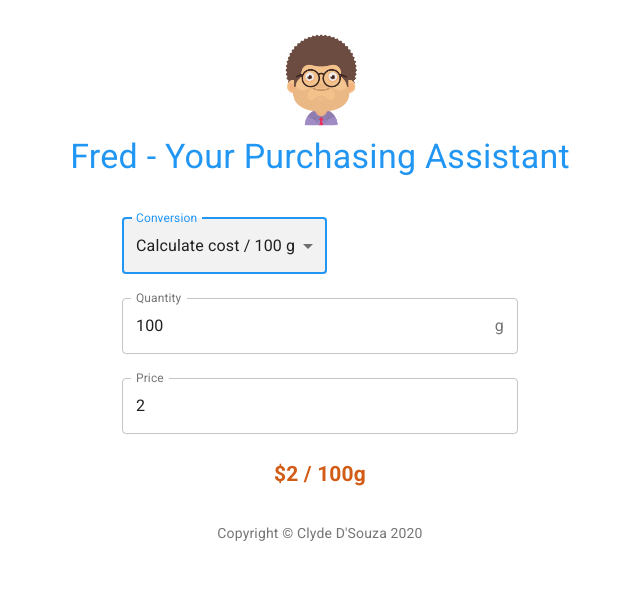
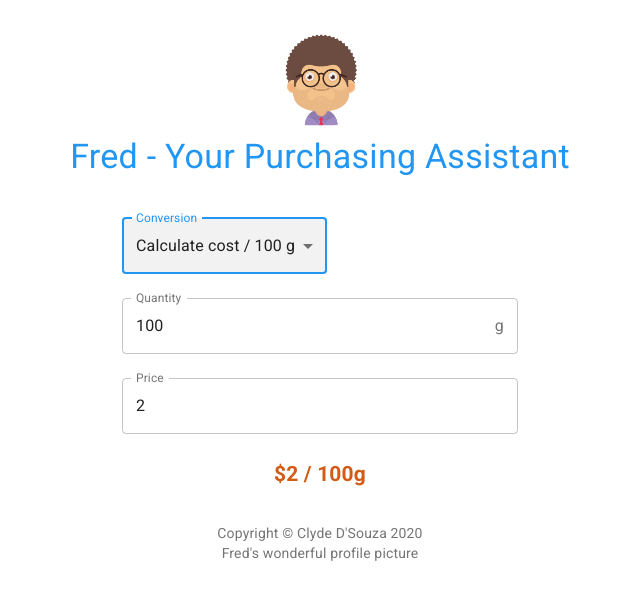
Before and after one commit to ClydeDz/fred, a React (Create React App) app: page / in a window 1280 px wide. Shown: the top 600 px of the page, without its empty margins (320-960 px from the left). Built offline with nearby package versions, Linux system fonts and the light colour scheme.

Commit message:
Add Fred's image source

```diff
--- a/src/components/Copyright.js
+++ b/src/components/Copyright.js
@@ -4,6 +4,7 @@ import Link from '@material-ui/core/Link';
 
 export default function Copyright() {
     return (
+      <div>
       <Typography variant="body2" color="textSecondary" align="center">
         {'Copyright © '}
         <Link color="inherit" href="https://clydedsouza.net/?ref=fred" target="blank">
@@ -11,5 +12,12 @@ export default function Copyright() {
         </Link>{' '}
         {new Date().getFullYear()}
       </Typography>
+      <Typography variant="body2" color="textSecondary" align="center">
+        {'Fred\'s wonderful '}
+        <Link color="inherit" href="https://www.oxygenna.com/freebies/get-the-coolest-free-material-avatars-from-oxygenna?ref=fred" target="blank">
+          profile picture
+        </Link>
+      </Typography>
+      </div>
     );
   }
```
